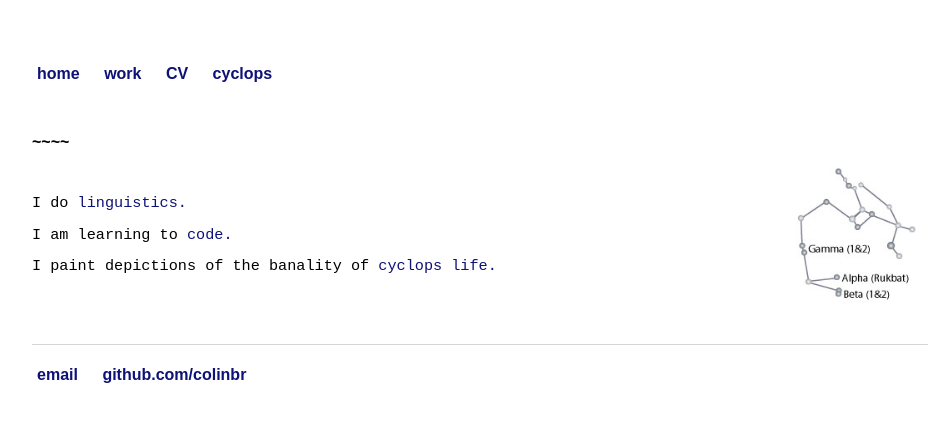
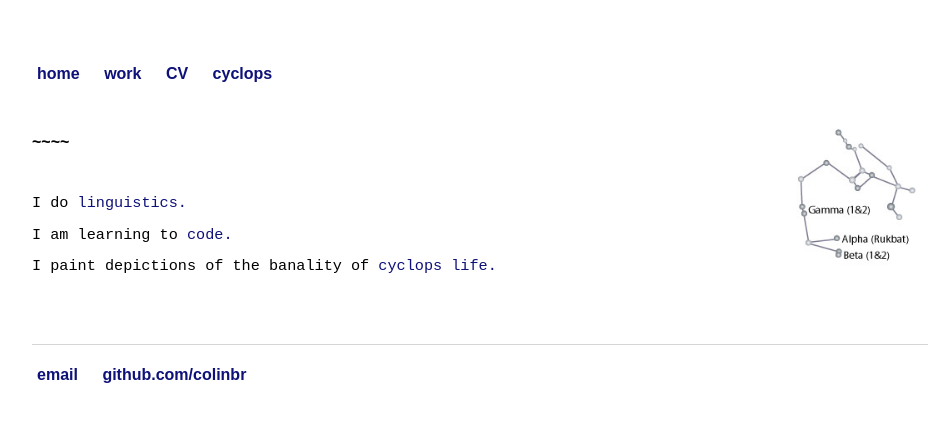
Before and after one commit to colinbr/OLD-colinbr.github.io, a Jekyll site: the page built from index.html, in a window 1280 px wide. Shown: the top 422 px of the page, without its empty margins (160-1107 px from the left). Built offline with Jekyll 4.4.1, drawn with Linux system fonts in a browser that asks for light colours; some web fonts are replaced.

Commit message:
Update index.html

```diff
--- a/index.html
+++ b/index.html
@@ -4,8 +4,8 @@ title: Colin Brown
 ---
 <div class="blurb">
 	<br>
+	<img src="sagittarius2.jpg" alt="sagittarius" style="float:right;width:145px;height:145px;">
 	<h1>~~~~</h1>
-	<img src="sagittarius2.jpg" alt="sagittarius" style="float:right;width:145px;height:145px;">
 	<br>
 	<p>I do <a href="/research">linguistics.</a></p>
 	<p>I am learning to <a href="https://github.com/colinbr/">code.</a></p>
```
